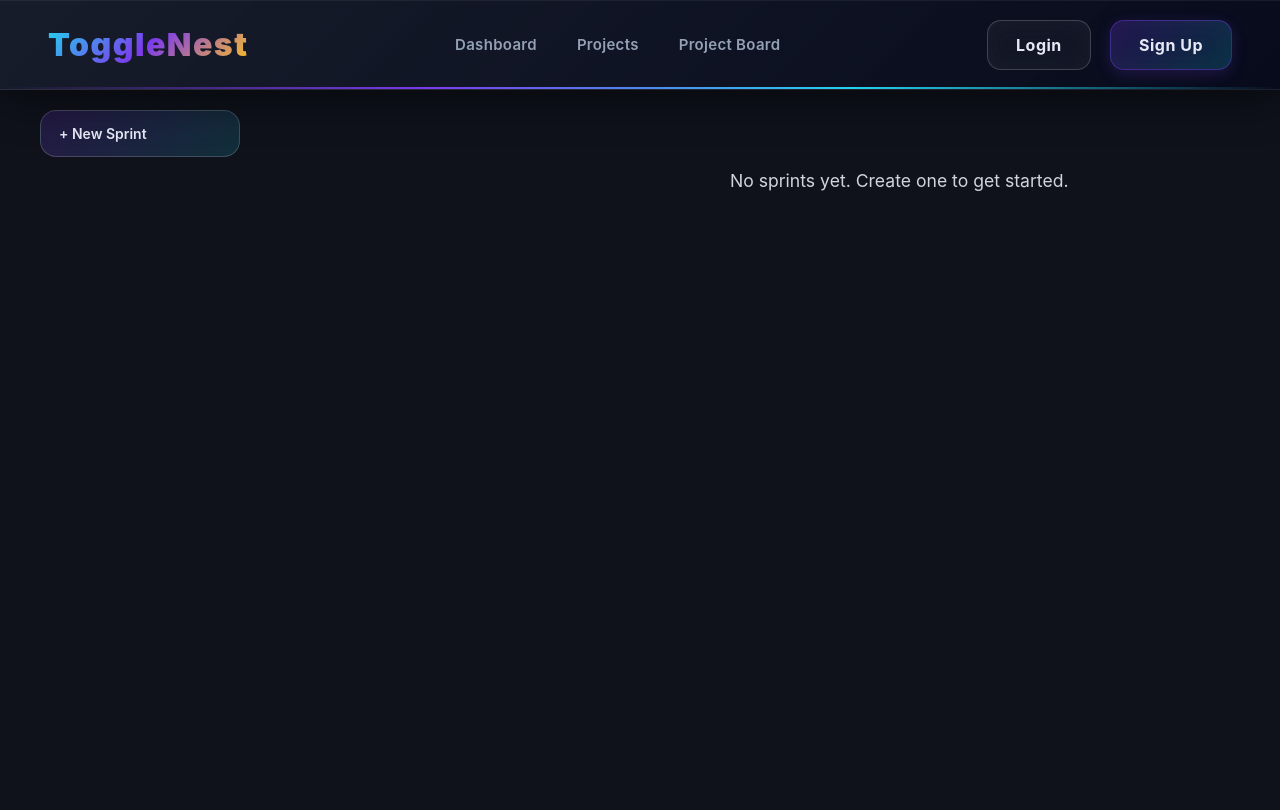
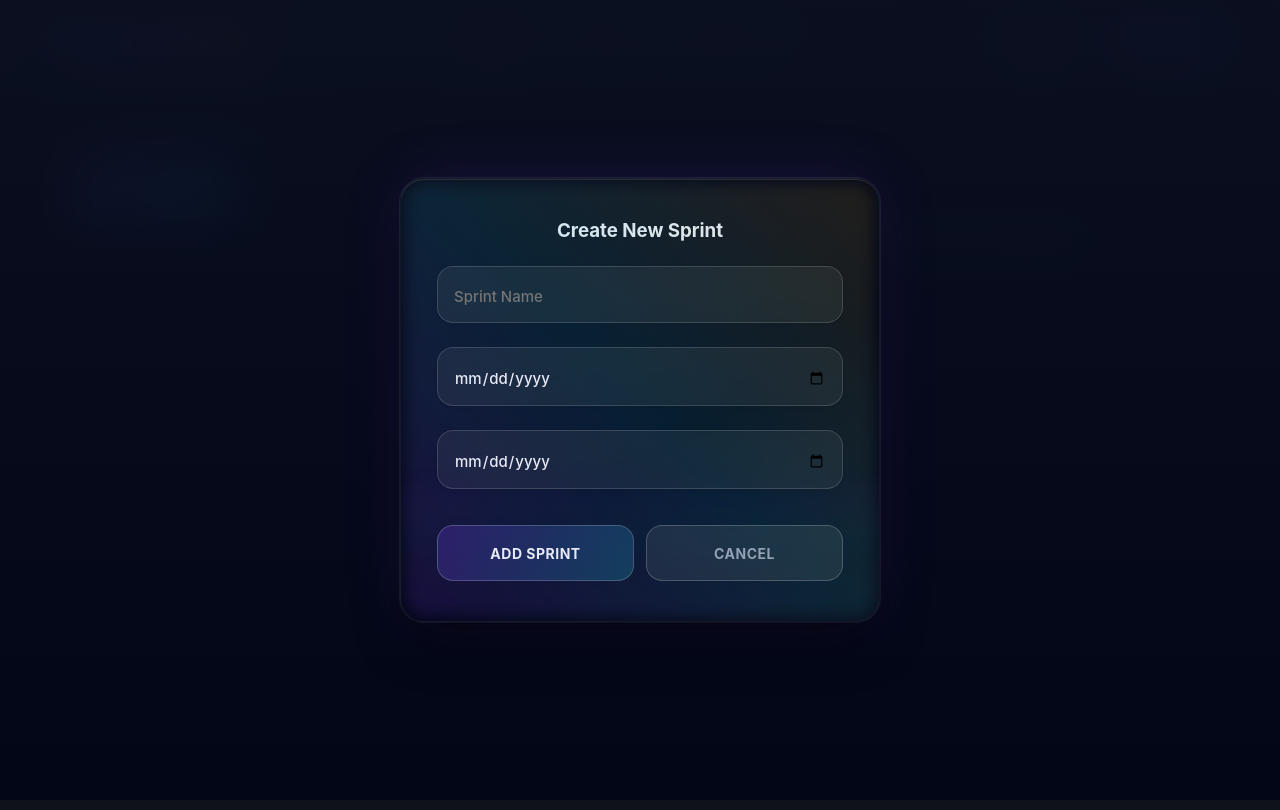
Before and after one commit to omii88/ToggleNest1, a React (Vite) app: page /sprints in a window 1280 px wide. Both pictures are taken after a click on the button "+ New Sprint". Built offline with nearby package versions, Linux system fonts and the light colour scheme.

Commit message:
added new components and fixed bugs

```diff
--- a/package.json
+++ b/package.json
@@ -12,7 +12,8 @@
   "dependencies": {
     "react": "^19.2.0",
     "react-dom": "^19.2.0",
-    "react-router-dom": "^6.30.2"
+    "react-router-dom": "^6.30.2",
+    "recharts": "^3.6.0"
   },
   "devDependencies": {
     "@eslint/js": "^9.39.1",
--- a/src/App.jsx
+++ b/src/App.jsx
@@ -8,6 +8,8 @@ import Projects from "./pages/Projects";
 import Projectboard from "./pages/Projectboard";
 import Sprints from "./pages/Sprints";
 import Boards from "./pages/Boards";
+
+
 function App() {
   return (
     <>
--- a/src/components/Sidebar.jsx
+++ b/src/components/Sidebar.jsx
@@ -18,9 +18,15 @@ const Sidebar = ({ addProject, addTask }) => {
     }
   };
 
+  // ✅ Updated handleAddTask with default status
   const handleAddTask = () => {
     if (nameValue.trim() && deadlineValue) {
-      addTask({ name: nameValue.trim(), deadline: deadlineValue });
+      addTask({
+        name: nameValue.trim(),
+        deadline: deadlineValue,
+        project: "", // optional: assign to project if needed
+        status: "Pending", // default status
+      });
       setNameValue("");
       setDeadlineValue("");
       setShowTaskPopup(false);
--- a/src/pages/Sprints.jsx
+++ b/src/pages/Sprints.jsx
@@ -31,45 +31,81 @@ const Sprints = () => {
     setSprints(updated);
   };
 
+  const handleProgressChange = (index, value) => {
+    const updated = [...sprints];
+    updated[index].progress = Math.min(Math.max(value, 0), 100);
+    setSprints(updated);
+  };
+
   return (
     <div className="sprints-screen">
-            {/* LEFT FIXED BUTTON */}
+      {/* LEFT FIXED BUTTON */}
       <aside className="sprint-left-actions">
-        <button className="sidebar-action-btn" onClick={() => setShowSprintPopup(true)}>
+        <button
+          className="sidebar-action-btn"
+          onClick={() => setShowSprintPopup(true)}
+        >
           + New Sprint
         </button>
       </aside>
 
-
       {/* CENTER CONTENT */}
       <main className="sprint-main">
+
+
         {sprints.length === 0 && (
           <p className="sprints-empty">No sprints yet. Create one to get started.</p>
         )}
 
         {sprints.map((sprint, index) => (
-          <div key={index} className="sprint-card">
-            <h3>{sprint.name}</h3>
-            <p><strong>Start:</strong> {sprint.start}</p>
-            <p><strong>End:</strong> {sprint.end}</p>
+          <div key={index} className="task-card">
+            {/* TOP DELETE BUTTON */}
+            <div className="task-top">
+              <button
+                className="column-actions-btn"
+                onClick={() => handleDeleteSprint(index)}
+              >
+                Delete
+              </button>
+            </div>
 
-            <div className="sprint-progress">
+            {/* SPRINT INFO */}
+            <h5>{sprint.name}</h5>
+            <p>
+              <strong>Start:</strong> {sprint.start}
+            </p>
+            <p>
+              <strong>End:</strong> {sprint.end}
+            </p>
+
+            {/* PROGRESS BAR WITH PERCENTAGE */}
+            <div
+              className="sprint-progress"
+              data-progress={`${sprint.progress}`} // ensures CSS can read it
+              style={{ margin: "16px 0" }}
+            >
               <div
                 className="sprint-progress-fill"
                 style={{ width: `${sprint.progress}%` }}
               ></div>
             </div>
 
-            <button className="delete-sprint-btn" onClick={() => handleDeleteSprint(index)}>
-              Delete
-            </button>
+            {/* SLIDER TO UPDATE PROGRESS */}
+            <input
+              type="range"
+              min="0"
+              max="100"
+              value={sprint.progress}
+              onChange={(e) => handleProgressChange(index, e.target.value)}
+              className="progress-slider"
+            />
           </div>
         ))}
       </main>
 
       {/* POPUP */}
       {showSprintPopup && (
-        <div className="popup-overlay">
+        <div className={`popup-overlay ${showSprintPopup ? "open" : ""}`}>
           <div className="popup-card">
             <h3>Create New Sprint</h3>
             <input
@@ -93,8 +129,15 @@ const Sprints = () => {
             />
 
             <div className="popup-buttons">
-              <button onClick={handleAddSprint}>Add Sprint</button>
-              <button onClick={() => setShowSprintPopup(false)}>Cancel</button>
+              <button onClick={handleAddSprint} className="popup-btn-primary">
+                Add Sprint
+              </button>
+              <button
+                onClick={() => setShowSprintPopup(false)}
+                className="popup-btn-secondary"
+              >
+                Cancel
+              </button>
             </div>
           </div>
         </div>
--- a/src/theme/Sidebar.css
+++ b/src/theme/Sidebar.css
@@ -757,3 +757,149 @@
   font-size: 1.1rem;
   color: #d1d5db;
 }
+/* SPRINT CARD SPECIFIC */
+.sprints-screen {
+  display: flex;
+  gap: 32px;
+  position: relative;
+}
+
+/* LEFT BUTTON SECTION */
+.sprint-left-actions {
+  position: fixed;
+  top: 140px;
+  left: 32px;
+  display: flex;
+  flex-direction: column;
+  gap: 16px;
+  z-index: 10;
+}
+
+.sprint-left-actions .sidebar-action-btn {
+  width: 160px;
+  padding: 18px;
+  border-radius: 20px;
+  font-weight: 700;
+  font-size: 16px;
+  background: linear-gradient(135deg, var(--accent), var(--accent-2));
+  color: white;
+  border: none;
+  cursor: pointer;
+  box-shadow: 0 12px 32px rgba(124,58,237,0.4);
+  transition: all 0.4s ease;
+}
+
+.sprint-left-actions .sidebar-action-btn:hover {
+  transform: translateY(-2px) scale(1.02);
+  box-shadow: 0 20px 40px rgba(124,58,237,0.5);
+}
+
+/* MAIN CONTENT */
+.sprint-main {
+  flex: 1;
+  margin-left: 220px; /* space for fixed button */
+  display: flex;
+  flex-direction: column;
+  gap: 40px;
+}
+
+/* LINE SEPARATOR */
+.sprint-main::before {
+  content: "";
+  width: 100%;
+  height: 2px;
+  background: rgba(255,255,255,0.1);
+  margin-bottom: 24px;
+}
+
+/* DELETE BUTTON */
+.column-actions-btn {
+  padding: 6px 16px;
+  border-radius: 14px;
+  border: 1px solid rgba(255,255,255,0.15);
+  background: rgba(255,255,255,0.08);
+  color: var(--muted);
+  font-weight: 600;
+  cursor: pointer;
+  transition: all 0.3s ease;
+}
+
+.column-actions-btn:hover {
+  background: linear-gradient(135deg, var(--accent), var(--accent-2));
+  color: white;
+  box-shadow: 0 8px 25px rgba(124,58,237,0.4);
+  transform: scale(1.05);
+}
+
+/* PROGRESS BAR */
+.sprint-progress {
+  width: 100%;
+  height: 12px;
+  background: rgba(255,255,255,0.1);
+  border-radius: 12px;
+  overflow: hidden;
+  position: relative;
+}
+
+.sprint-progress-fill {
+  height: 100%;
+  background: linear-gradient(135deg, var(--accent), var(--accent-2));
+  border-radius: 12px;
+  transition: width 0.4s ease;
+}
+
+.progress-slider {
+  width: 100%;
+  margin-top: 6px;
+}
+
+/* PROGRESS PERCENTAGE */
+.sprint-progress::after {
+  content: attr(data-progress) "%";
+  position: absolute;
+  right: 12px;
+  top: -28px;
+  font-size: 14px;
+  font-weight: 700;
+  color: var(--accent-2);
+}
+/* PROGRESS BAR */
+.sprint-progress {
+  width: 100%;
+  height: 12px;
+  background: rgba(255,255,255,0.1);
+  border-radius: 12px;
+  overflow: visible; /* ensures percentage text is visible */
+  position: relative;
+}
+
+.sprint-progress-fill {
+  height: 100%;
+  background: linear-gradient(135deg, var(--accent), var(--accent-2));
+  border-radius: 12px;
+  transition: width 0.4s ease;
+}
+
+.progress-slider {
+  width: 100%;
+  margin-top: 6px;
+}
+
+/* PROGRESS PERCENTAGE */
+.sprint-progress::after {
+  content: attr(data-progress) "%";
+  position: absolute;
+  right: 12px;
+  top: -28px;
+  font-size: 14px;
+  font-weight: 700;
+  color: var(--accent-2);
+}
+
+/* LINE SEPARATOR */
+.line-separator {
+  width: 100%;
+  height: 2px;
+  background: rgba(255,255,255,0.1);
+  margin: 24px 0;
+}
```
Also changed, not shown: src/theme/Auth.css (line endings or trailing spaces), 1 other file (tests, documents, lock files or other folders).
